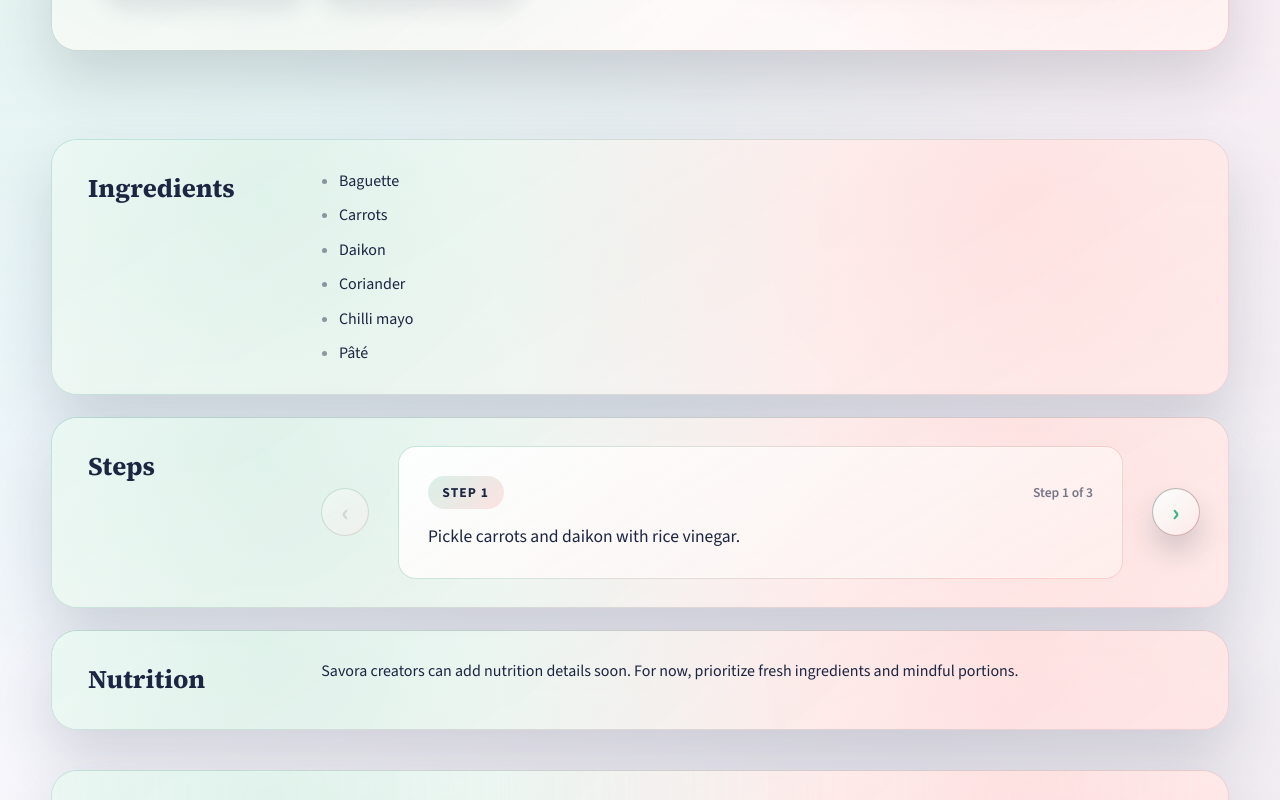
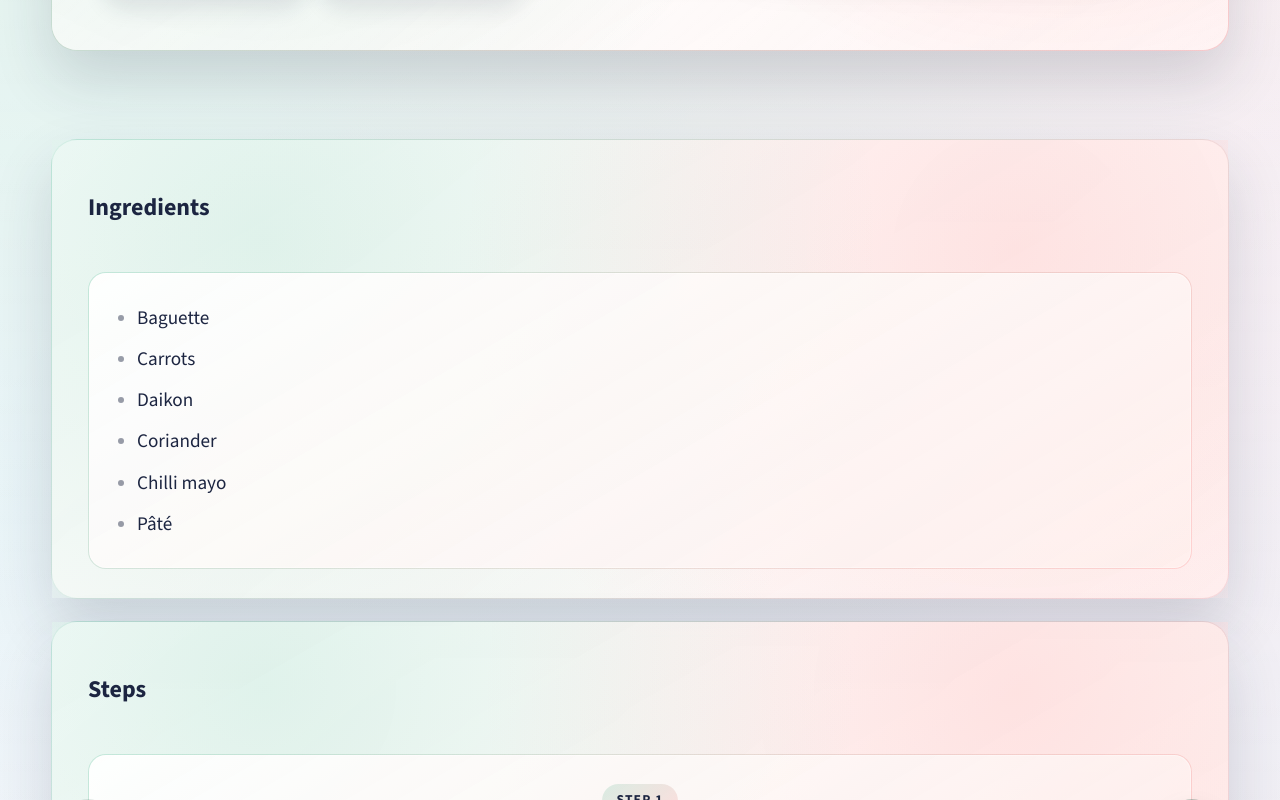
Before and after one commit to shaswattrivedi/savora-frontend, a React (Vite) app in the folder client/: page /recipes/ext_banh_mi in a window 1280 px wide. Shown: the part 700-1500 px from the top of the page. Built offline with nearby package versions, Linux system fonts and the light colour scheme.

Commit message:
Updated Recipe UI

```diff
--- a/client/src/pages/RecipeDetail.jsx
+++ b/client/src/pages/RecipeDetail.jsx
@@ -218,16 +218,18 @@ const RecipeDetailPage = () => {
       </header>
 
       <section className="recipe-detail__grid">
-        <article id="ingredients" className="panel recipe-detail__card">
+        <article id="ingredients" className="panel recipe-detail__card recipe-detail__card--ingredients">
           <div className="recipe-detail__card-header">
             <h2>Ingredients</h2>
           </div>
           <div className="recipe-detail__card-body">
-            <ul>
-              {ingredientList.map((item) => (
-                <li key={item}>{item}</li>
-              ))}
-            </ul>
+            <div className="recipe-detail__panel-content recipe-ingredients__content">
+              <ul>
+                {ingredientList.map((item) => (
+                  <li key={item}>{item}</li>
+                ))}
+              </ul>
+            </div>
           </div>
         </article>
         <article className="panel recipe-detail__card recipe-detail__card--steps">
@@ -246,10 +248,9 @@ const RecipeDetailPage = () => {
                 >
                   <span aria-hidden="true">‹</span>
                 </button>
-                <div className="recipe-steps__content" aria-live="polite" aria-atomic="true">
+                <div className="recipe-detail__panel-content recipe-steps__content" aria-live="polite" aria-atomic="true">
                   <div className="recipe-steps__header">
                     <span className="recipe-steps__badge">Step {activeStepIndex + 1}</span>
-                    <span className="recipe-steps__counter">{stepProgressLabel}</span>
                   </div>
                   <p className="recipe-steps__instruction">{currentStep}</p>
                 </div>
--- a/client/src/styles/globals.css
+++ b/client/src/styles/globals.css
@@ -1081,44 +1081,36 @@ button, input, select, textarea {
   grid-template-columns: repeat(auto-fit, minmax(200px, 1fr));
 }
 
-.contributors__card {
-  background:
-    linear-gradient(150deg, rgba(255, 255, 255, 0.96), rgba(255, 244, 242, 0.86)) padding-box,
-    linear-gradient(135deg, rgba(62, 180, 137, 0.24), rgba(255, 107, 107, 0.24)) border-box;
-  border-radius: var(--radius-md);
-  padding: 1.5rem;
-  text-align: center;
-  box-shadow: 0 16px 32px rgba(28, 37, 65, 0.12);
-  border: 1px solid transparent;
-  display: grid;
-  gap: 0.8rem;
-}
-
-.contributors__card img {
-  width: 70px;
-  height: 70px;
-  margin: 0 auto;
-  border-radius: 50%;
-  object-fit: cover;
-  border: 3px solid #fff;
-  box-shadow: 0 10px 20px rgba(28, 37, 65, 0.14);
-}
-
-.profile-card {
+
+.recipe-detail__card {
+  --card-vertical-padding: clamp(1.2rem, 2.2vw, 1.8rem);
+  --card-horizontal-padding: clamp(1.6rem, 2.8vw, 2.4rem);
   position: relative;
   overflow: hidden;
-  display: grid;
-  gap: 2rem;
-  grid-template-columns: 160px 1fr;
-  padding: 2.2rem;
   border-radius: var(--radius-lg);
-  color: var(--savora-navy);
-  box-shadow: var(--shadow-lg);
+  padding: var(--card-vertical-padding) var(--card-horizontal-padding);
+  width: 100%;
   background:
     linear-gradient(150deg, rgba(255, 255, 255, 0.96), rgba(255, 244, 242, 0.9)) padding-box,
-    linear-gradient(135deg, rgba(62, 180, 137, 0.28), rgba(255, 107, 107, 0.26)) border-box;
+    linear-gradient(135deg, rgba(62, 180, 137, 0.26), rgba(255, 107, 107, 0.22)) border-box;
   border: 1px solid transparent;
   background-clip: padding-box, border-box;
+  box-shadow: var(--shadow-lg);
+  display: flex;
+  align-items: flex-start;
+  gap: clamp(1.1rem, 2.6vw, 2.2rem);
+}
+
+.recipe-detail__card-header {
+  flex: 0 0 auto;
+  min-width: clamp(160px, 22%, 200px);
+}
+
+.recipe-detail__card-body {
+  flex: 1;
+  display: flex;
+  flex-direction: column;
+  gap: 0.75rem;
 }
 
 .profile-card::before {
@@ -1422,11 +1414,14 @@ button, input, select, textarea {
   margin: 0 auto;
 }
 
+
 .recipe-detail__card {
+  --card-vertical-padding: clamp(1.2rem, 2.2vw, 1.8rem);
+  --card-horizontal-padding: clamp(1.6rem, 2.8vw, 2.4rem);
   position: relative;
   overflow: hidden;
   border-radius: var(--radius-lg);
-  padding: clamp(1.2rem, 2.2vw, 1.8rem) clamp(1.6rem, 2.8vw, 2.4rem);
+  padding: var(--card-vertical-padding) var(--card-horizontal-padding);
   width: 100%;
   background:
     linear-gradient(150deg, rgba(255, 255, 255, 0.96), rgba(255, 244, 242, 0.9)) padding-box,
@@ -1461,19 +1456,13 @@ button, input, select, textarea {
   min-width: clamp(160px, 22%, 200px);
 }
 
-.recipe-detail__card-header h2 {
-  margin: 0;
-  font-family: var(--font-heading);
-  font-size: clamp(1.2rem, 2vw, 1.6rem);
-  color: var(--savora-navy);
-}
-
 .recipe-detail__card-body {
   flex: 1;
   display: flex;
   flex-direction: column;
   gap: 0.75rem;
 }
+
 
 .recipe-detail__card-body ul,
 .recipe-detail__card-body ol {
@@ -1518,24 +1507,75 @@ button, input, select, textarea {
   max-width: 640px;
 }
 
-.recipe-detail__card--steps {
-  padding-right: clamp(1.2rem, 2.2vw, 1.8rem);
-}
-
-.recipe-detail__card--steps .recipe-detail__card-body {
+.recipe-detail__card--steps,
+.recipe-detail__card--ingredients {
+  flex-direction: column;
+  align-items: stretch;
+  gap: clamp(1rem, 2.4vw, 1.6rem);
+  overflow: visible;
+}
+
+.recipe-detail__card--steps .recipe-detail__card-header,
+.recipe-detail__card--steps .recipe-detail__card-body,
+.recipe-detail__card--ingredients .recipe-detail__card-header,
+.recipe-detail__card--ingredients .recipe-detail__card-body {
   width: 100%;
 }
 
+.recipe-detail__card--steps .recipe-detail__card-body,
+.recipe-detail__card--ingredients .recipe-detail__card-body {
+  align-items: center;
+}
+
+.recipe-detail__card--ingredients .recipe-detail__card-body ul {
+  width: 100%;
+}
+
+.recipe-detail__panel-content {
+  width: 100%;
+  padding: clamp(1.1rem, 2.5vw, 1.8rem);
+  border-radius: var(--radius-md);
+  border: 1px solid transparent;
+  background:
+    linear-gradient(150deg, rgba(255, 255, 255, 0.96), rgba(255, 244, 242, 0.86)) padding-box,
+    linear-gradient(135deg, rgba(62, 180, 137, 0.22), rgba(255, 107, 107, 0.22)) border-box;
+  box-shadow: inset 0 0 0 1px rgba(255, 255, 255, 0.32);
+  display: flex;
+  flex-direction: column;
+  gap: 0.85rem;
+}
+
+.recipe-ingredients__content {
+  align-items: stretch;
+  gap: 1rem;
+}
+
+.recipe-ingredients__content ul {
+  margin: 0;
+  padding-left: 1.2rem;
+  display: grid;
+  gap: 0.6rem;
+  color: var(--color-text);
+  max-width: 68ch;
+}
+
+.recipe-ingredients__content li {
+  font-size: clamp(1rem, 2.2vw, 1.2rem);
+  line-height: 1.65;
+}
+
 .recipe-steps {
-  display: grid;
-  grid-template-columns: auto 1fr auto;
-  grid-template-areas: "prev content next";
-  align-items: center;
-  gap: clamp(1rem, 2.6vw, 1.8rem);
+  position: relative;
+  display: flex;
+  align-items: stretch;
   width: 100%;
 }
 
 .recipe-steps__arrow {
+  --arrow-scale: 1;
+  --arrow-translate-x: 0;
+  --arrow-base-y: -50%;
+  --arrow-translate-y: var(--arrow-base-y);
   width: 48px;
   height: 48px;
   border-radius: 50%;
@@ -1552,6 +1592,9 @@ button, input, select, textarea {
   cursor: pointer;
   box-shadow: 0 16px 28px rgba(28, 37, 65, 0.18);
   transition: transform 0.2s ease, box-shadow 0.2s ease, color 0.2s ease, background 0.2s ease;
+  position: absolute;
+  top: 50%;
+  transform: translate(var(--arrow-translate-x), var(--arrow-translate-y)) scale(var(--arrow-scale));
 }
 
 .recipe-steps__arrow span {
@@ -1559,7 +1602,8 @@ button, input, select, textarea {
 }
 
 .recipe-steps__arrow:hover:not([disabled]) {
-  transform: translateY(-2px) scale(1.04);
+  --arrow-scale: 1.04;
+  --arrow-translate-y: calc(var(--arrow-base-y) - 2px);
   background:
     linear-gradient(135deg, rgba(255, 107, 107, 0.95), rgba(62, 180, 137, 0.92)) padding-box,
     linear-gradient(135deg, rgba(255, 255, 255, 0.52), rgba(255, 255, 255, 0.32)) border-box;
@@ -1568,7 +1612,8 @@ button, input, select, textarea {
 }
 
 .recipe-steps__arrow:active:not([disabled]) {
-  transform: translateY(0) scale(0.97);
+  --arrow-scale: 0.97;
+  --arrow-translate-y: calc(var(--arrow-base-y) + 2px);
   box-shadow: 0 12px 20px rgba(28, 37, 65, 0.22);
 }
 
@@ -1585,31 +1630,24 @@ button, input, select, textarea {
 }
 
 .recipe-steps__arrow--prev {
-  grid-area: prev;
+  left: 0;
+  --arrow-translate-x: -50%;
 }
 
 .recipe-steps__arrow--next {
-  grid-area: next;
+  right: 0;
+  --arrow-translate-x: 50%;
 }
 
 .recipe-steps__content {
-  grid-area: content;
-  padding: clamp(1.1rem, 2.5vw, 1.8rem);
-  border-radius: var(--radius-md);
-  border: 1px solid transparent;
-  background:
-    linear-gradient(150deg, rgba(255, 255, 255, 0.96), rgba(255, 244, 242, 0.86)) padding-box,
-    linear-gradient(135deg, rgba(62, 180, 137, 0.22), rgba(255, 107, 107, 0.22)) border-box;
-  box-shadow: inset 0 0 0 1px rgba(255, 255, 255, 0.32);
-  display: flex;
-  flex-direction: column;
+  align-items: center;
   gap: 0.85rem;
 }
 
 .recipe-steps__header {
   display: flex;
   align-items: center;
-  justify-content: space-between;
+  justify-content: center;
   gap: 0.75rem;
 }
 
@@ -1635,11 +1673,13 @@ button, input, select, textarea {
 }
 
 .recipe-steps__instruction {
-  margin: 0;
+  margin: 0 auto;
   color: var(--color-text);
-  font-size: clamp(1rem, 2.1vw, 1.1rem);
-  line-height: 1.7;
+  font-size: clamp(1.1rem, 2.8vw, 1.35rem);
+  line-height: 1.78;
   white-space: pre-wrap;
+  text-align: center;
+  max-width: 68ch;
 }
 
 .recipe-steps__empty {
@@ -1666,21 +1706,32 @@ button, input, select, textarea {
 
 @media (max-width: 720px) {
   .recipe-steps {
-    grid-template-columns: repeat(2, minmax(0, 1fr));
-    grid-template-areas:
-      "content content"
-      "prev next";
+    flex-direction: column;
+    align-items: stretch;
     gap: 1rem;
+    padding-bottom: 1.2rem;
+  }
+
+  .recipe-steps__content {
+    padding: 1rem 1.2rem;
   }
 
   .recipe-steps__arrow {
+    position: static;
     width: 44px;
     height: 44px;
-    justify-self: center;
-  }
-
-  .recipe-steps__content {
-    padding: 1rem 1.2rem;
+    margin: 0 auto;
+    --arrow-translate-x: 0;
+    --arrow-base-y: 0;
+    --arrow-translate-y: 0;
+  }
+
+  .recipe-steps__arrow:hover:not([disabled]) {
+    --arrow-translate-y: -2px;
+  }
+
+  .recipe-steps__arrow:active:not([disabled]) {
+    --arrow-translate-y: 2px;
   }
 
   .recipe-steps__header {
```
